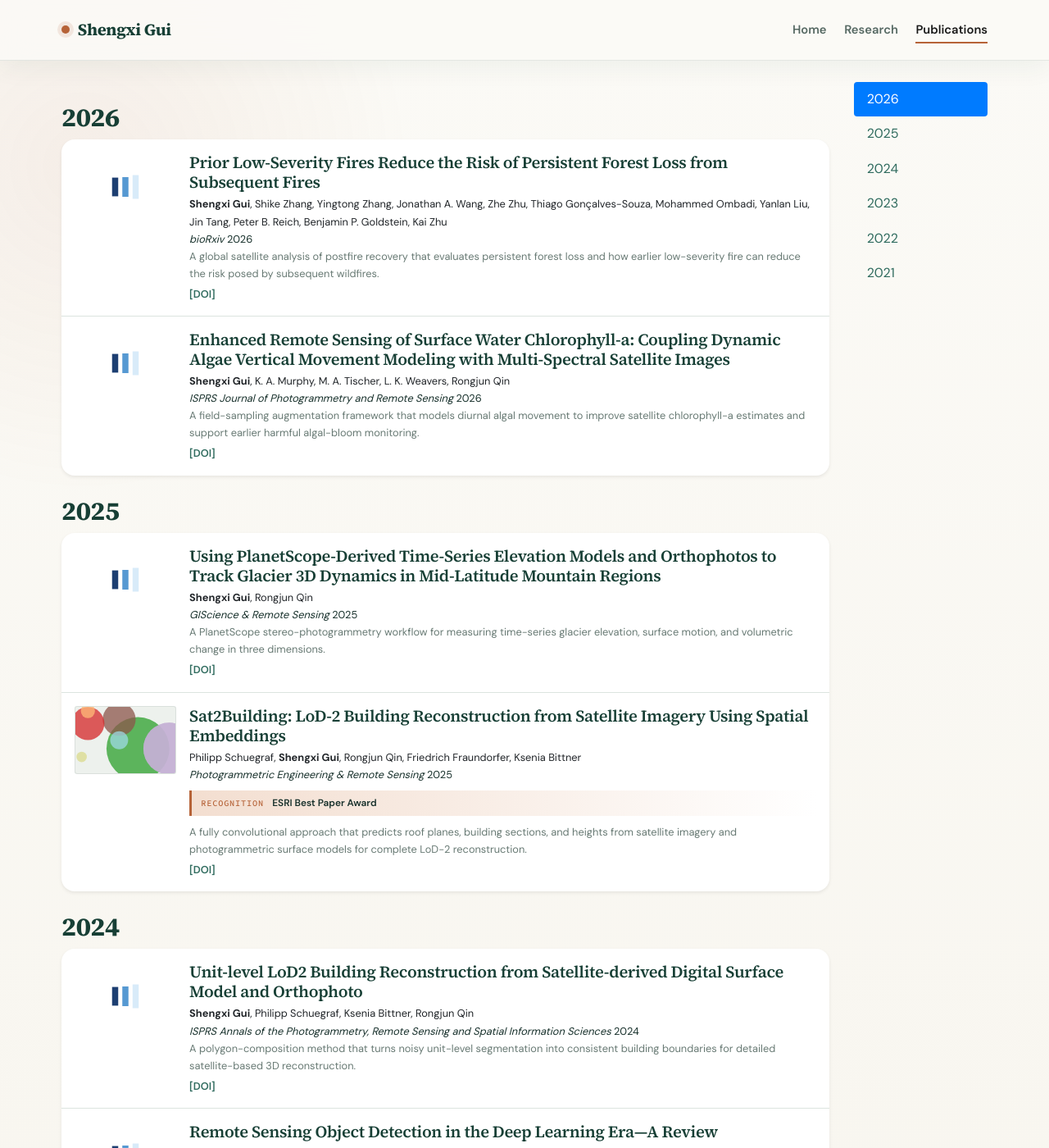
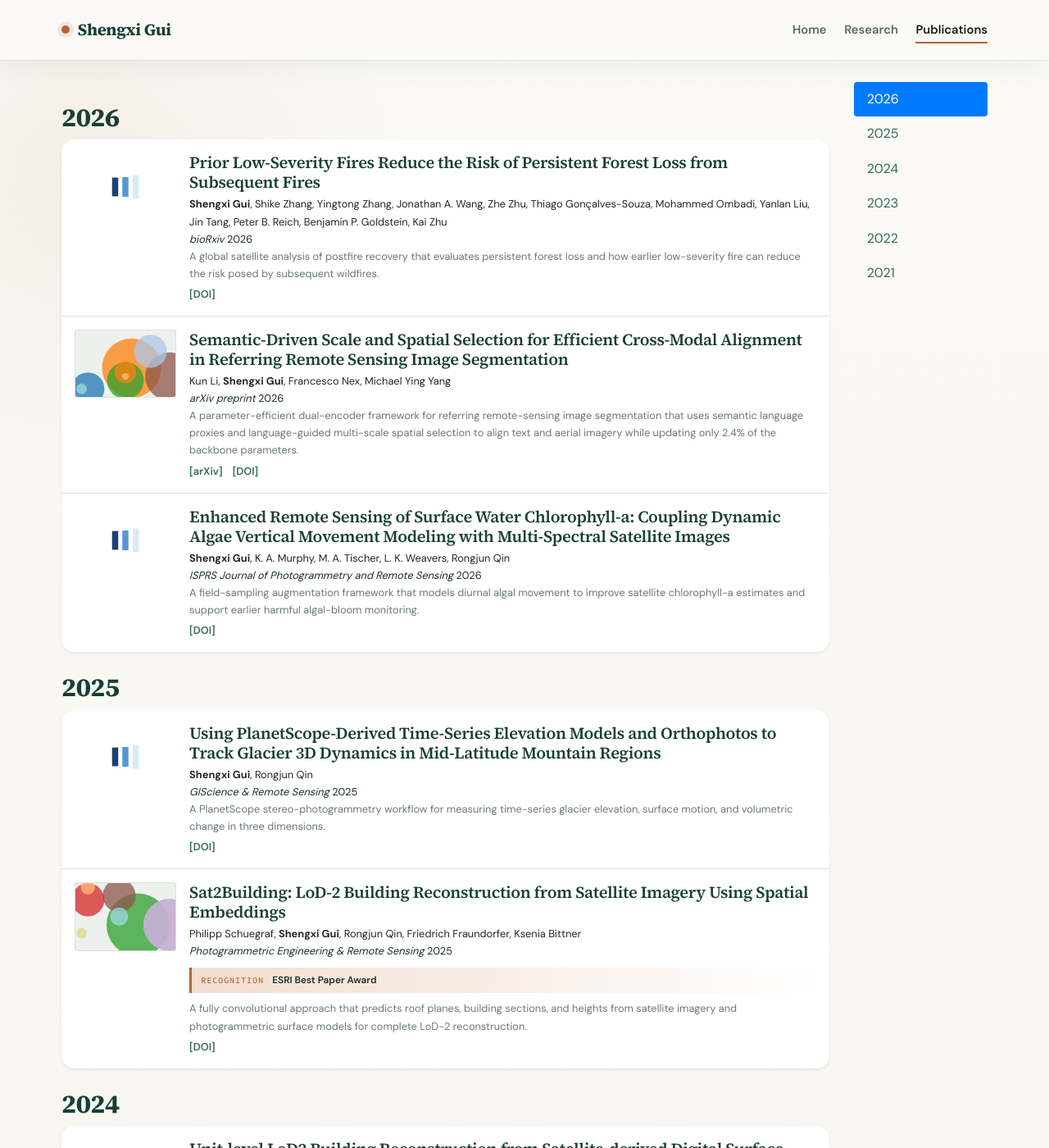
Before and after one commit to HeavenswordG/HeavenswordG.github.io, a Jekyll site: the page built from publications.html, in a window 1280 px wide and 1400 px high. Shown: the whole window at 82% size. Built offline with Jekyll 4.4.1, drawn with Linux system fonts in a browser that asks for light colours; nearby versions of some CDN libraries; a style sheet for code colours, icons or effects is not loaded.

Commit message:
Add GeoAI research direction and arXiv paper

```diff
--- a/_data/research.yml
+++ b/_data/research.yml
@@ -82,7 +82,7 @@
 
   - id: "mountains-glaciers"
     label: "Glacier"
-    title: "Glacier dynamics"
+    title: "Glacier 3D dynamics"
     image: "/assets/images/research/glacier-dynamics.png"
     image_alt: "Satellite-derived three-dimensional terrain model and glacier surface-velocity map"
     figure_caption: "Satellite-derived 3D terrain and surface-velocity mapping for glacier dynamics."
@@ -97,7 +97,7 @@
       - "Time-series elevation models"
       - "PlanetScope imagery"
       - "Surface change"
-      - "Glacier dynamics"
+      - "Glacier 3D dynamics"
     publications:
       - title: "Using PlanetScope-derived time-series elevation models and orthophotos to track glacier 3D dynamics in mid-latitude mountain regions"
         year: "2025"
@@ -126,3 +126,27 @@
       - title: "Enhanced remote sensing of surface water Chlorophyll-a: Coupling dynamic algae vertical movement modeling with multi-spectral satellite images"
         year: "2026"
         url: "https://doi.org/10.1016/j.isprsjprs.2026.02.028"
+
+  - id: "geoai"
+    label: "GeoAI"
+    title: "GeoAI"
+    description: >-
+      GeoAI research develops learning-based methods that connect Earth-observation
+      imagery with visual and linguistic reasoning. The work spans object detection
+      across optical, SAR, and multimodal remote-sensing data, as well as
+      parameter-efficient text-image alignment for referring image segmentation.
+      Recent methods use semantic language proxies and language-guided multi-scale
+      spatial selection to adapt foundation models while updating only a small
+      fraction of their backbone parameters.
+    methods:
+      - "Deep learning"
+      - "Multimodal learning"
+      - "Vision-language models"
+      - "Parameter-efficient adaptation"
+    publications:
+      - title: "Remote Sensing Object Detection in the Deep Learning Era—A Review"
+        year: "2024"
+        url: "https://doi.org/10.3390/rs16020327"
+      - title: "Semantic-Driven Scale and Spatial Selection for Efficient Cross-Modal Alignment in Referring Remote Sensing Image Segmentation"
+        year: "2026"
+        url: "https://arxiv.org/abs/2606.30244"
--- a/assets/css/global.css
+++ b/assets/css/global.css
@@ -944,6 +944,10 @@
     padding: clamp(1.4rem, 3.5vw, 2.7rem);
 }
 
+.research-direction--text-only .research-direction-body {
+    border-top: 1px solid var(--line);
+}
+
 .research-direction-description {
     margin: 0;
     color: var(--ink-soft);
```
Also changed, not shown: _publications/2026/2026-s4eca.md (added, +20 -0 lines), research.html (+9 -1 lines).
